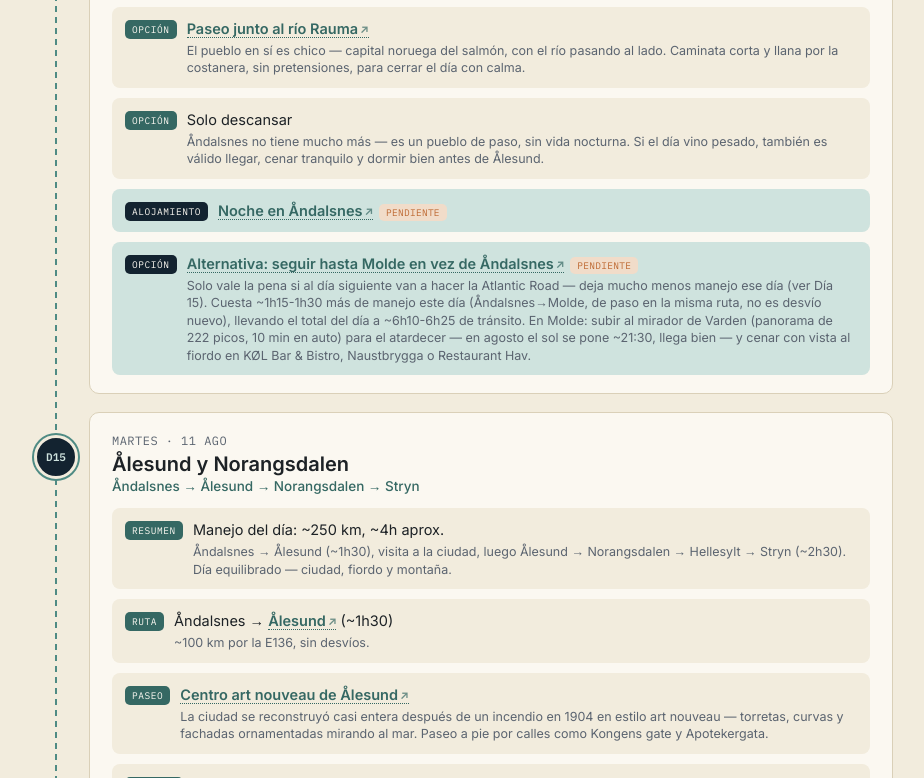
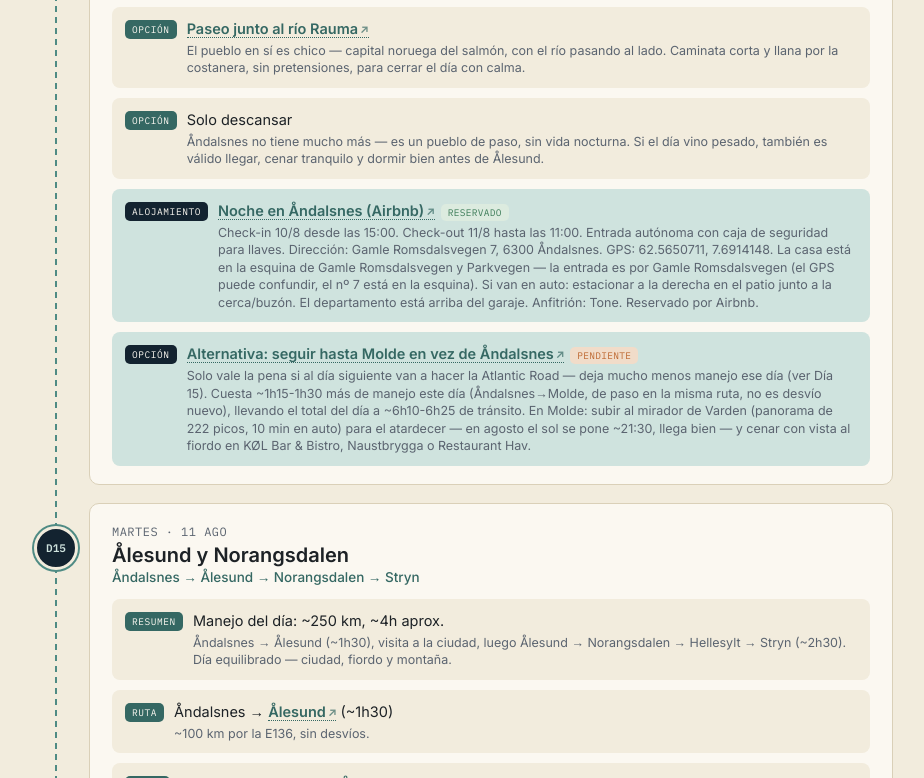
Before and after one commit to gcotegit/Itinerario-noruega, a plain HTML site: page index.html in a window 1280 px wide. Shown: the part 11222-12000 px from the top of the page, without its empty margins (177-1101 px from the left). Drawn offline with Linux system fonts and the light colour scheme.

Commit message:
D14 Åndalsnes+D15 Stryn: reservas cargadas; pendienteAlt limpio; gastos Airbnb+Lodgen

```diff
--- a/index.html
+++ b/index.html
@@ -696,7 +696,7 @@ const days = [
       {tag:"opción", text:"Atlanterhavsparken (acuario)", note:"Opcional si les interesa, cerca del centro.", map:"Atlanterhavsparken Ålesund"},
       {tag:"ruta", text:"Ålesund → Norangsdalen → Hellesylt → Stryn (~2h30)", note:"Ruta escénica por el Hjørundfjord y el valle de Norangsdalen — uno de los fiordos más lindos y menos conocidos de Noruega. Mucho menos transitado que la ruta de ida.", map:"Norangsdalen Norway"},
       {tag:"mirador", text:"Valle de Norangsdalen y Hjørundfjord", note:"Paradas libres según lo que vayan viendo — el valle abre entre paredes de montaña hacia el fiordo.", map:"Norangsdalen Norway"},
-      {tag:"alojamiento", text:"Noche en Stryn", map:"hoteles en Stryn", status:"pendiente", stay:true}
+      {tag:"alojamiento", text:"Noche en Lodgen Stryn", note:"Check-in 11/8 de 15:00 a 23:00. Check-out 12/8 de 07:00 a 11:00. Desayuno incluido. Parking gratis privado, no hace falta reservar. Wifi gratis en habitaciones. Baño compartido. 2 camas individuales. Dirección: 27 Perhusvegen, 6783 Stryn. GPS: N 061° 54.214, E 06° 43.362. Tel. +47 90 99 67 83. Reservado por Booking.com — confirmación 6256.382.189 · PIN 3171.", map:"Lodgen Stryn", status:"reservado", stay:true}
     ]
   },
   {
@@ -836,7 +836,7 @@ const daysAltOverride = [
       {tag:"opción", text:"Mirador de Trollveggen (Troll Wall)", note:"Desvío corto en auto (10-15 min desde el pueblo) hasta un mirador con vista a la pared vertical de roca más alta de Europa (más de 1000 m de caída). No hay que caminar nada, se ve desde el estacionamiento/mirador junto a la ruta.", map:"Trollveggen viewpoint"},
       {tag:"opción", text:"Paseo junto al río Rauma", note:"El pueblo en sí es chico — capital noruega del salmón, con el río pasando al lado. Caminata corta y llana por la costanera, sin pretensiones, para cerrar el día con calma.", map:"Åndalsnes"},
       {tag:"opción", text:"Solo descansar", note:"Åndalsnes no tiene mucho más — es un pueblo de paso, sin vida nocturna. Si el día vino pesado, también es válido llegar, cenar tranquilo y dormir bien antes de Ålesund."},
-      {tag:"alojamiento", text:"Noche en Åndalsnes", map:"hoteles en Åndalsnes", status:"pendiente", stay:true},
+      {tag:"alojamiento", text:"Noche en Åndalsnes (Airbnb)", note:"Check-in 10/8 desde las 15:00. Check-out 11/8 hasta las 11:00. Entrada autónoma con caja de seguridad para llaves. Dirección: Gamle Romsdalsvegen 7, 6300 Åndalsnes. GPS: 62.5650711, 7.6914148. La casa está en la esquina de Gamle Romsdalsvegen y Parkvegen — la entrada es por Gamle Romsdalsvegen (el GPS puede confundir, el nº 7 está en la esquina). Si van en auto: estacionar a la derecha en el patio junto a la cerca/buzón. El departamento está arriba del garaje. Anfitrión: Tone. Reservado por Airbnb.", map:"Gamle Romsdalsvegen 7 Åndalsnes", status:"reservado", stay:true},
       {tag:"opción", text:"Alternativa: seguir hasta Molde en vez de Åndalsnes", note:"Solo vale la pena si al día siguiente van a hacer la Atlantic Road — deja mucho menos manejo ese día (ver Día 15). Cuesta ~1h15-1h30 más de manejo este día (Åndalsnes→Molde, de paso en la misma ruta, no es desvío nuevo), llevando el total del día a ~6h10-6h25 de tránsito. En Molde: subir al mirador de Varden (panorama de 222 picos, 10 min en auto) para el atardecer — en agosto el sol se pone ~21:30, llega bien — y cenar con vista al fiordo en KØL Bar & Bistro, Naustbrygga o Restaurant Hav.", map:"hoteles en Molde", status:"pendiente", stay:true}
     ]
   },
@@ -894,13 +894,9 @@ const bookings = {
    El array "reservado" no cambia entre ambos itinerarios. */
 const pendienteAlt = [
   {d:"8 ago", t:"Pueblo vikingo Njardarheimr (Gudvangen) — opcional, desvío desde Stalheim"},
-  {d:"9 ago", t:"Crucero Nærøyfjord/Aurlandsfjord, Flåm → Gudvangen (solo ida)", url:"https://www.norwaysbest.com/en/flam/things-to-do/fjord-cruise-naeroyfjord"},
-  {d:"9 ago", t:"Shuttle bus Gudvangen → Flåm (vuelta después del crucero)", url:"https://www.norwaysbest.com/en/flam/things-to-do/shuttle-bus-flam-gudvangen"},
-  {d:"10–11 ago", t:"Hotel en Åndalsnes o en Molde — definir según si hacen la Atlantic Road"},
-  {d:"11–12 ago", t:"Hotel en Ålesund"},
+  {d:"12 ago", t:"Crucero Nærøyfjord/Aurlandsfjord, Flåm → Gudvangen (solo ida)", url:"https://www.norwaysbest.com/en/flam/things-to-do/fjord-cruise-naeroyfjord"},
+  {d:"12 ago", t:"Shuttle bus Gudvangen → Flåm (vuelta después del crucero)", url:"https://www.norwaysbest.com/en/flam/things-to-do/shuttle-bus-flam-gudvangen"},
   {d:"12–13 ago", t:"Hotel en Voss"},
-  {d:"10 ago", t:"Ferry Hellesylt → Geiranger"},
-  {d:"11 ago", t:"Atlantic Road — todavía sin decidir si la hacen, y desde dónde (Molde o Åndalsnes)"},
   {d:"13 ago", t:"Traslado Torp → Oslo (bus/tren)"}
 ];
 
@@ -914,7 +910,9 @@ const reservadoAlt = [
   {d:"7 ago", t:"Bus express Stavanger ↔ Preikestolen, ida y vuelta x2 — GoFjords (factura #84921)", url:"https://gofjords.bilberry.no"},
   {d:"8–13 ago", t:"Auto Europcar, Volvo EX30 eléctrico · retiro y devolución en Bergen Airport (Flesland) (conf. 1205060775 · ref. 46597840)"},
   {d:"8–9 ago", t:"Stalheim Hotel · check-in 15:00, check-out 07:00-12:00, desayuno y parking incluidos (Booking.com, conf. 5624.862.332 · PIN 7179 · tel. +47 56 52 01 22)"},
-  {d:"9–10 ago", t:"Lodgen Stryn · check-in 15:00-23:00, check-out 07:00-11:00, desayuno y parking incluidos, baño compartido (Booking.com, conf. 6314.213.657 · PIN 5136 · tel. +47 90 99 67 83)"}
+  {d:"9–10 ago", t:"Lodgen Stryn · check-in 15:00-23:00, check-out 07:00-11:00, desayuno y parking incluidos, baño compartido (Booking.com, conf. 6314.213.657 · PIN 5136 · tel. +47 90 99 67 83)"},
+  {d:"10–11 ago", t:"Airbnb Åndalsnes · Sentrumsnær studioleilighet · Gamle Romsdalsvegen 7 · check-in 15:00, check-out 11:00 · GPS: 62.5650711, 7.6914148 · entrada por Gamle Romsdalsvegen, nº 7 en la esquina, dpto. arriba del garaje · anfitrión: Tone"},
+  {d:"11–12 ago", t:"Lodgen Stryn (regreso) · check-in 15:00-23:00, check-out 07:00-11:00, desayuno y parking incluidos, baño compartido (Booking.com, conf. 6256.382.189 · PIN 3171 · tel. +47 90 99 67 83)"}
 ];
 
 /* ======================================================================
@@ -979,7 +977,9 @@ const gastos = [
   {fecha:"7 ago", concepto:"Tragos", rubro:"Comidas", monto:294, moneda:"NOK", pagadoPor:"lu", compartido:true},
   {fecha:"7 ago", concepto:"Burger King", rubro:"Comidas", monto:94, moneda:"NOK", pagadoPor:"gabriel", compartido:false},
   {fecha:"7 ago", concepto:"Helados", rubro:"Comidas", monto:112, moneda:"NOK", pagadoPor:"gabriel", compartido:true},
-  {fecha:"7 ago", concepto:"Bicis en Stavanger", rubro:"Transporte", monto:185.1, moneda:"NOK", pagadoPor:"gabriel", compartido:true}
+  {fecha:"7 ago", concepto:"Bicis en Stavanger", rubro:"Transporte", monto:185.1, moneda:"NOK", pagadoPor:"gabriel", compartido:true},
+  {fecha:"10 ago", concepto:"Airbnb Åndalsnes (1 noche)", rubro:"Alojamiento", monto:157.75, moneda:"USD", pagadoPor:"lu", compartido:true},
+  {fecha:"11 ago", concepto:"Lodgen Stryn - 2da estadía (1 noche)", rubro:"Alojamiento", monto:2050, moneda:"NOK", pagadoPor:"gabriel", compartido:true}
 ];
 
 /* ====================== RENDER ====================== */
```
